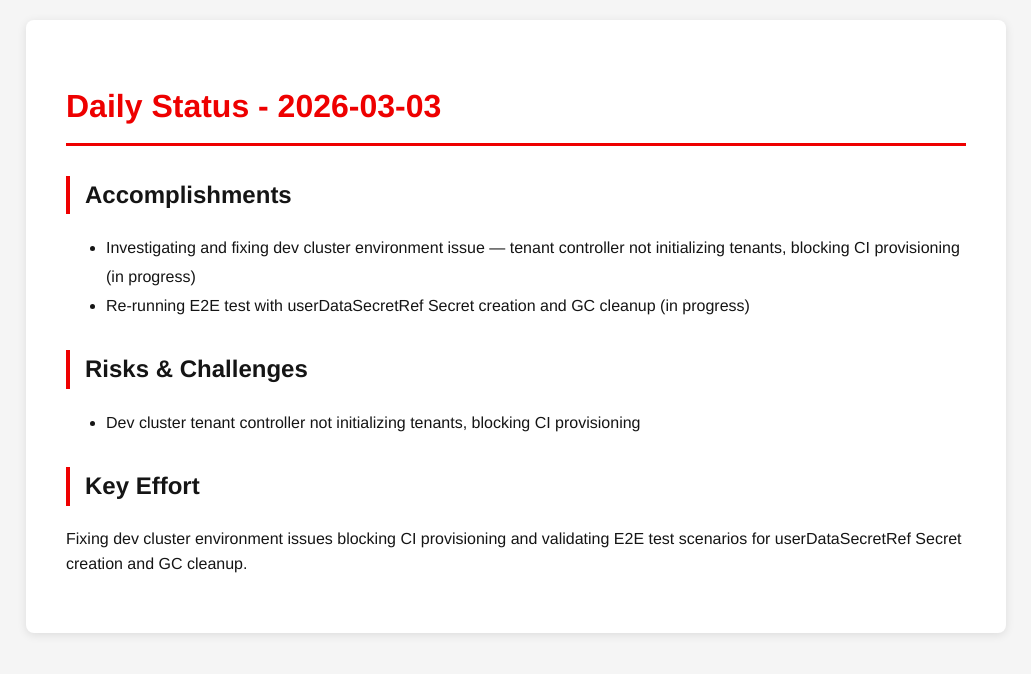
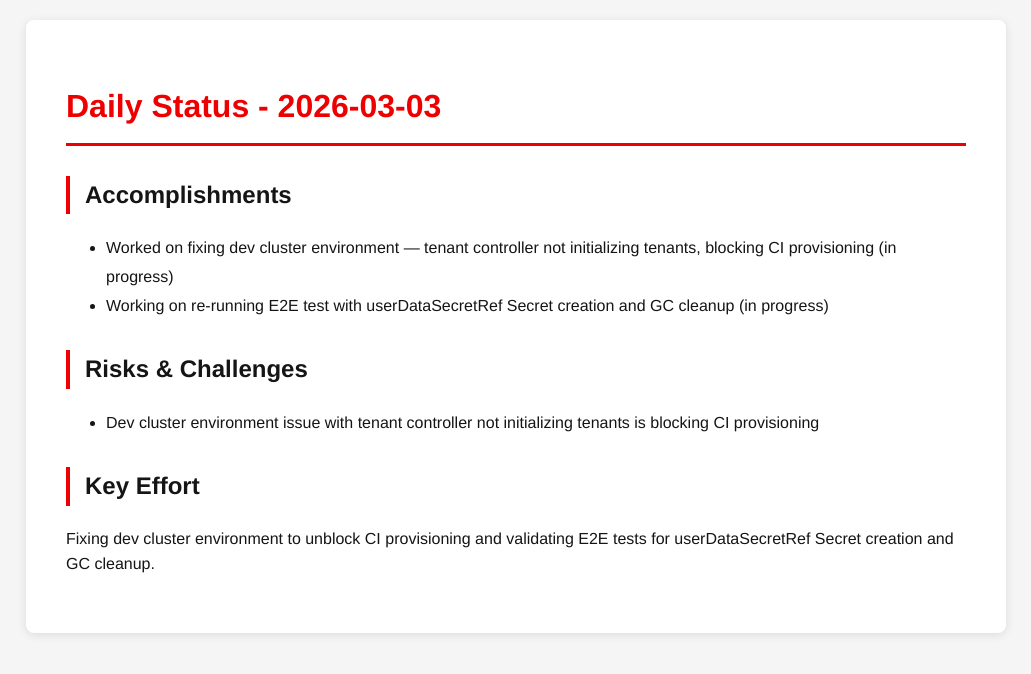
Before and after one commit to tzvatot/daily-status, a Jekyll site: the page built from 2026-03-03.md, in a window 1280 px wide. Shown: the top 674 px of the page, without its empty margins (124-1155 px from the left). Built offline with Jekyll 4.4.1, drawn with Linux system fonts in a browser that asks for light colours.

Commit message:
Daily status update - 2026-03-03

```diff
--- a/2026-03-03.md
+++ b/2026-03-03.md
@@ -8,13 +8,13 @@
 
 ## Accomplishments
 
-- Investigating and fixing dev cluster environment issue — tenant controller not initializing tenants, blocking CI provisioning (in progress)
-- Re-running E2E test with userDataSecretRef Secret creation and GC cleanup (in progress)
+- Worked on fixing dev cluster environment — tenant controller not initializing tenants, blocking CI provisioning (in progress)
+- Working on re-running E2E test with userDataSecretRef Secret creation and GC cleanup (in progress)
 
 ## Risks & Challenges
 
-- Dev cluster tenant controller not initializing tenants, blocking CI provisioning
+- Dev cluster environment issue with tenant controller not initializing tenants is blocking CI provisioning
 
 ## Key Effort
 
-Fixing dev cluster environment issues blocking CI provisioning and validating E2E test scenarios for userDataSecretRef Secret creation and GC cleanup.
+Fixing dev cluster environment to unblock CI provisioning and validating E2E tests for userDataSecretRef Secret creation and GC cleanup.
```
